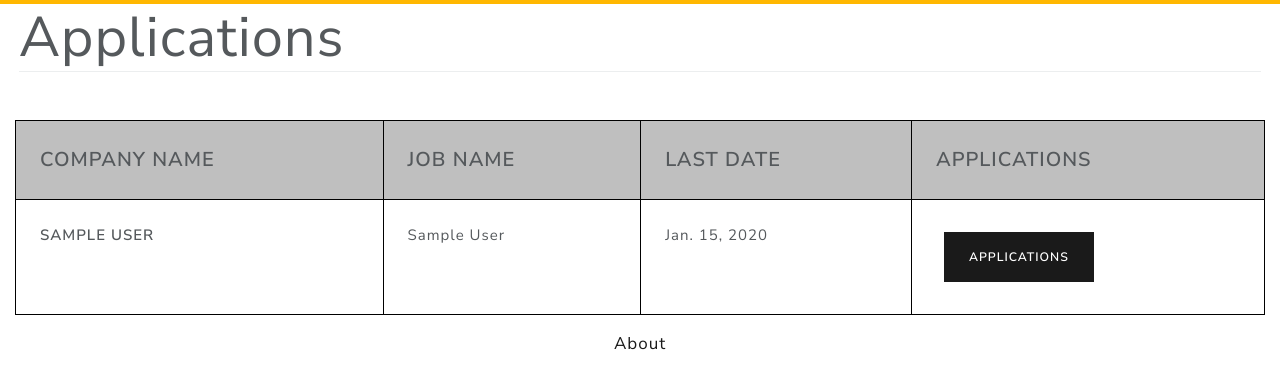
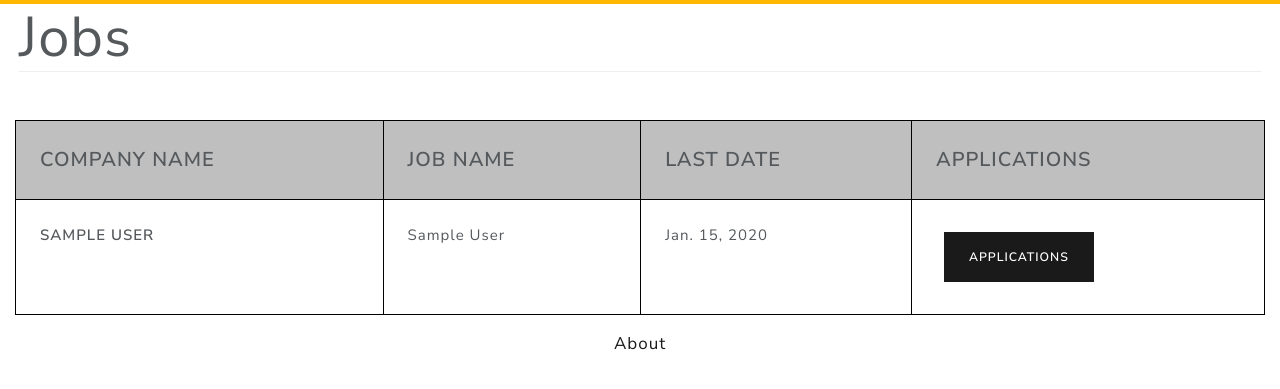
Before and after one commit to sanketwadekar/placement_portal, a Django app: page /custom-admin/jobs/ in a window 1280 px wide. Shown: the part 76-465 px from the top of the page. Run offline with Django 3.2, Linux system fonts and the light colour scheme; tables that the repository leaves empty hold one stand-in row (values such as "Sample post"); some libraries are stand-ins or nearby versions; some web fonts are replaced.

Commit message:
jobs.html

```diff
--- a/placement_portal/customAdmin/templates/customAdmin/jobs.html
+++ b/placement_portal/customAdmin/templates/customAdmin/jobs.html
@@ -1,9 +1,9 @@
 {% extends 'accounts/base.html' %}
-{%block title%}Applications{%endblock title%}
+{%block title%}Jobs{%endblock title%}
 {% block content %}
 <div>
   <div class="display-4 border-bottom mx-1">
-    Applications
+    Jobs
   </div>
   <table class="table table-hover mt-5" style="border: 1px solid black;">
   <thead>
```
